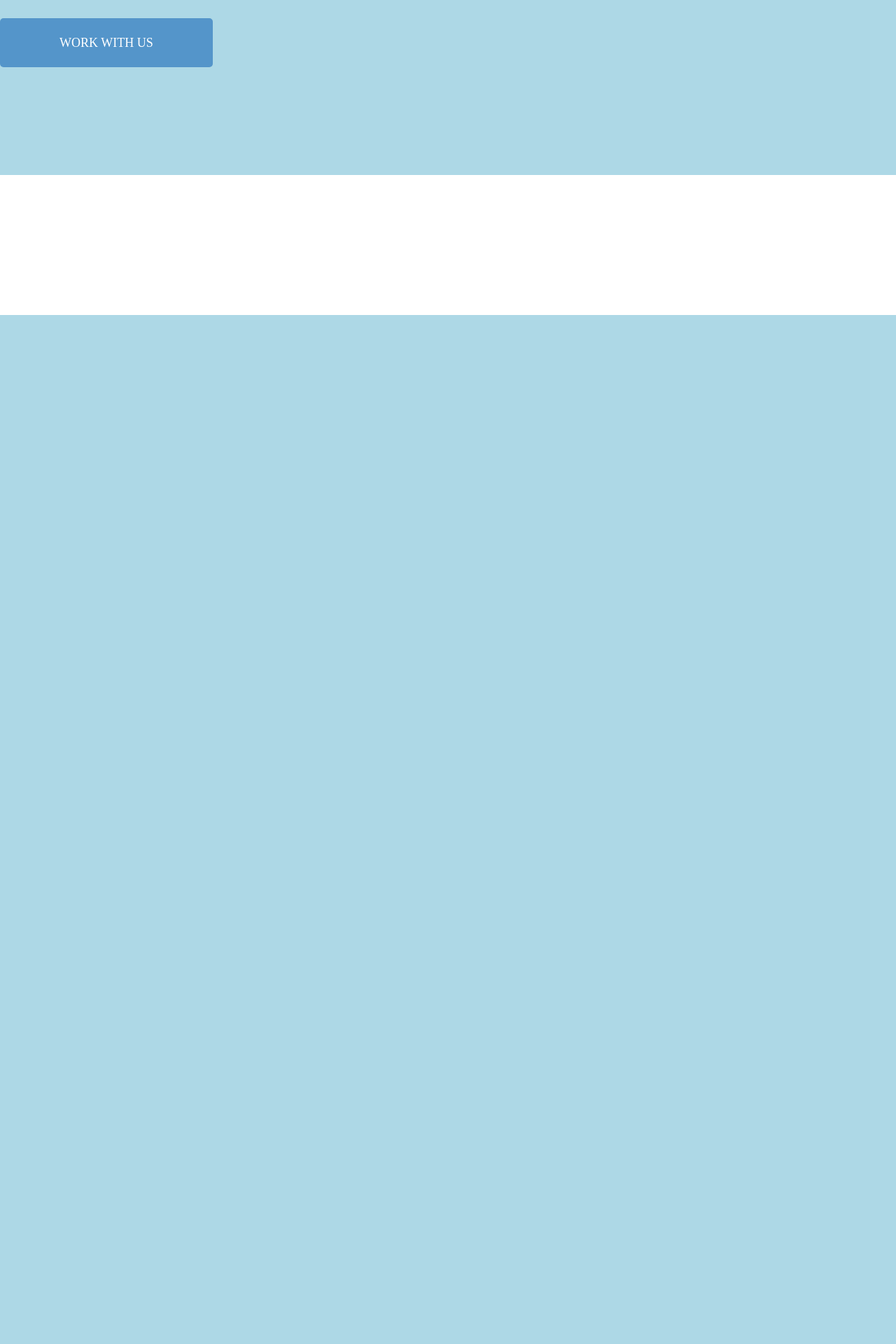
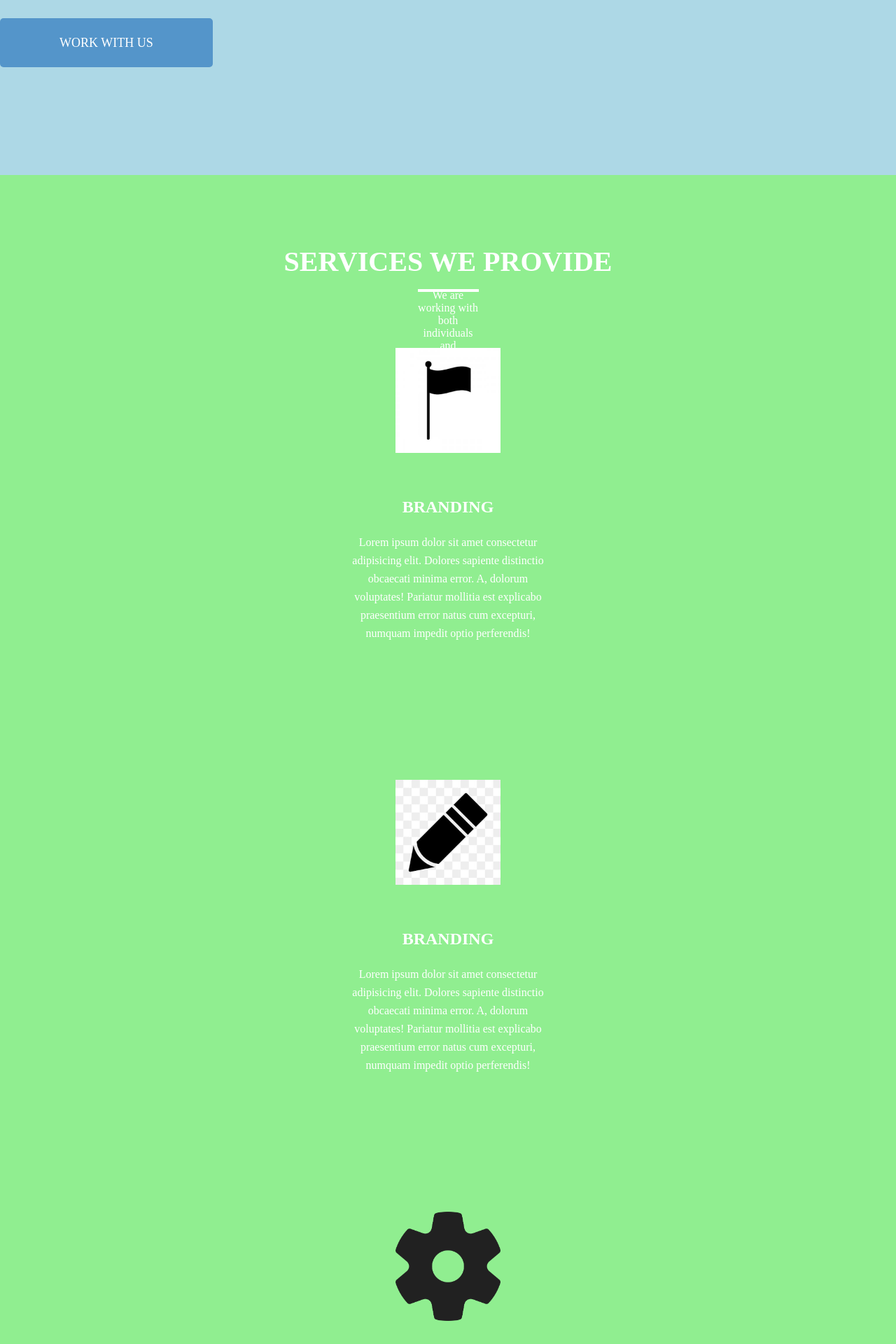
Before and after one commit to elsakrasniqi/FullStack, a PHP site: page / in a window 1280 px wide. Shown: the part 350-2270 px from the top of the page at 70% size. Before the commit the page ends 800 px from the top, so only its background shows below. Run offline with PHP 8.4, Linux system fonts and the light colour scheme.

Commit message:
changes to the website

```diff
--- a/lesson15/css/style.css
+++ b/lesson15/css/style.css
@@ -48,3 +48,54 @@ nav ul li.active{
     padding: 25px 85px;
     color: white;
 }
+
+#section-2{
+    background-color: lightgreen;
+    min-height: 745px;
+    color: white;
+}
+.title-box{
+    text-align: center;
+    max-width: 609px;
+    margin-left: auto;
+    margin-right: auto;
+}
+.title-box h2{
+    margin-top: 0;
+    margin-bottom: 10px;
+    padding-top: 100px;
+    font-size: 40px;
+    text-transform: uppercase;
+    font-weight: bold
+}
+.title-box  .line{
+    width: 87px;
+    height: 4px;
+    background-color: white;
+    margin-right: auto;
+    margin-left: auto;
+}
+.service-box{
+    margin-top: 80px;
+    display: flex;
+    margin-right: auto;
+    margin-left: auto;
+    width: 90%;
+    padding-bottom: 100px;
+}
+.service p{
+    font-size: 16px;
+    line-height: 26px;
+}
+.service{
+    margin-right: auto;
+    margin-left: auto;
+    width: 24%;
+    text-align: center;
+}
+.service h3{
+    font-size: 24px;
+    font-weight: bold;
+    text-transform: uppercase;
+    margin-top: 60px;
+}
--- a/lesson15/index.html
+++ b/lesson15/index.html
@@ -31,7 +31,33 @@
 
    <section id="section-2">
     <div class="container">
-        <div class="title-box"></div>
+        <div class="title-box">
+            <h2>Services we provide</h2>
+            <div class="line">
+                <p>We are working with both individuals and businesses</p>
+            </div>
+        </div>
+        <div class="service-box">
+            <div class="service">
+                <img src="images/flag.png" width="150px">
+                <h3>Branding</h3>
+                <p>Lorem ipsum dolor sit amet consectetur adipisicing elit. Dolores sapiente distinctio obcaecati minima error. A, dolorum voluptates! Pariatur mollitia est explicabo praesentium error natus cum excepturi, numquam impedit optio perferendis!</p>
+            </div>
+        </div>
+        <div class="service-box">
+            <div class="service">
+                <img src="images/pencil.png" width="150px">
+                <h3>Branding</h3>
+                <p>Lorem ipsum dolor sit amet consectetur adipisicing elit. Dolores sapiente distinctio obcaecati minima error. A, dolorum voluptates! Pariatur mollitia est explicabo praesentium error natus cum excepturi, numquam impedit optio perferendis!</p>
+            </div>
+        </div>
+        <div class="service-box">
+            <div class="service">
+                <img src="images/settings.png" width="150px">
+                <h3>Branding</h3>
+                <p>Lorem ipsum dolor sit amet consectetur adipisicing elit. Dolores sapiente distinctio obcaecati minima error. A, dolorum voluptates! Pariatur mollitia est explicabo praesentium error natus cum excepturi, numquam impedit optio perferendis!</p>
+            </div>
+        </div>
     </div>
    </section>
 </body>
```
Also changed, not shown: lesson15/images/flag.png (added), lesson15/images/pencil.png (added), lesson15/images/settings.png (added).
